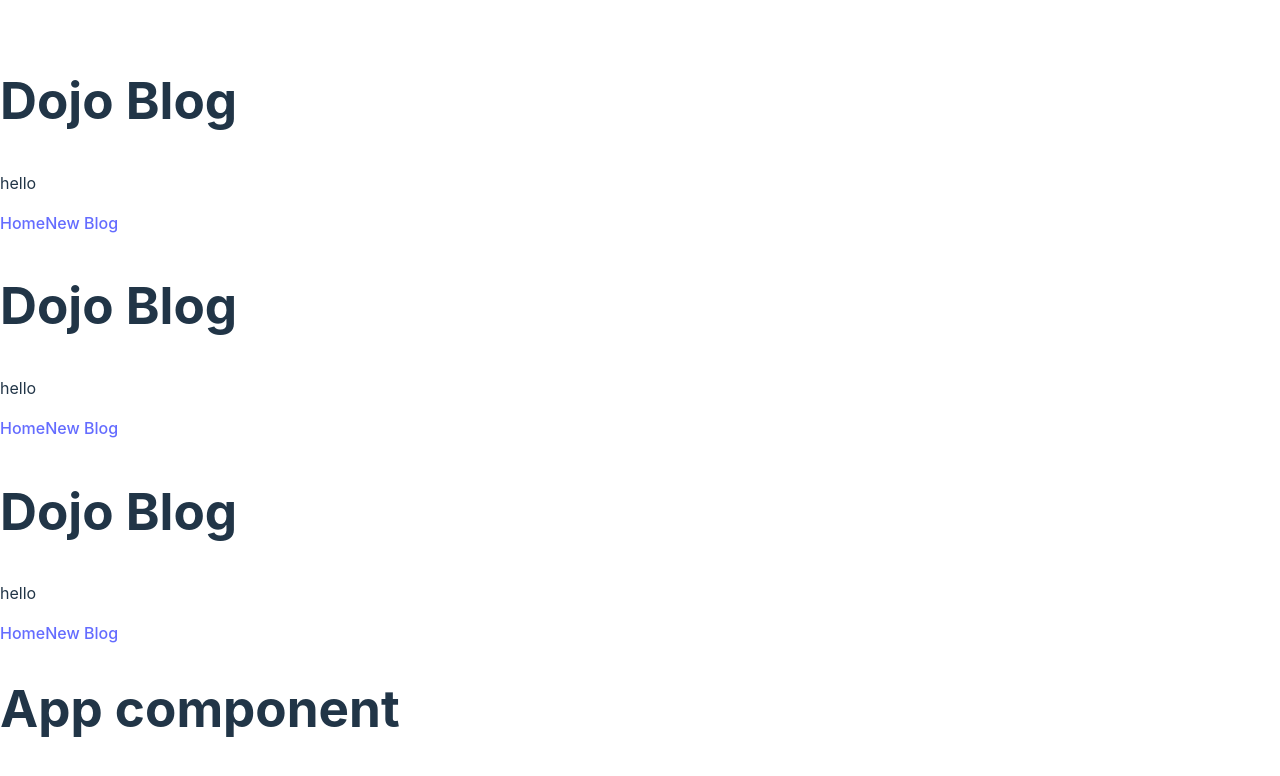
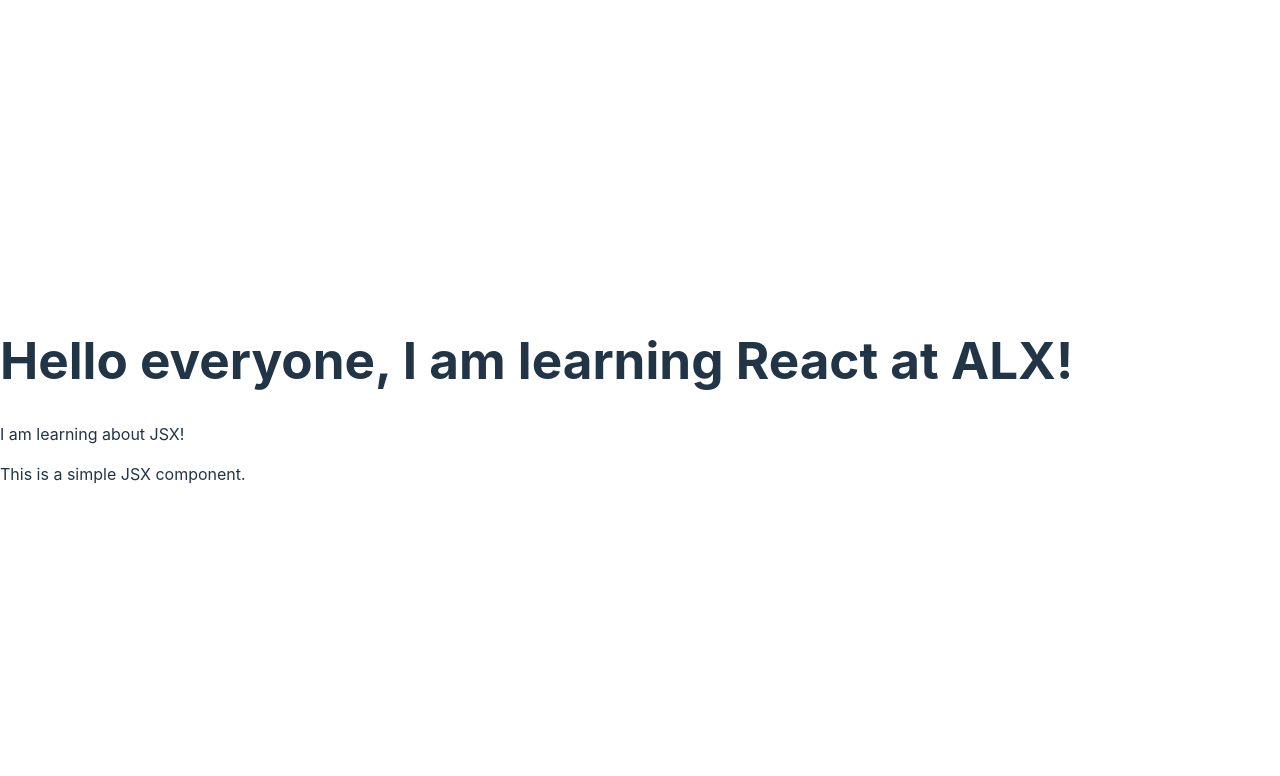
Before and after one commit to Abukoking94/alx-fe-reactjs, a React (Vite) app in the folder alx-react-app/: page / in a window 1280 px wide. Shown: the top 776 px of the page. Built offline with nearby package versions, Linux system fonts and the light colour scheme.

Commit message:
second commit

```diff
--- a/alx-react-app/src/App.jsx
+++ b/alx-react-app/src/App.jsx
@@ -3,17 +3,12 @@
 import viteLogo from "/vite.svg";
 import "./App.css";
 import Navbar from "./Navbar";
+import WelcomeMessage from "./WelcomeMessage";
 
 function App() {
   return (
     <div className="App">
-      <Navbar />
-      <Navbar />
-      <Navbar />
-
-      <div className="content">
-        <h1>App component</h1>
-      </div>
+      <WelcomeMessage />
     </div>
   );
 
--- /dev/null
+++ b/alx-react-app/src/WelcomeMessage.jsx
@@ -0,0 +1,11 @@
+function WelcomeMessage() {
+  return (
+    <div>
+      <h1>Hello everyone, I am learning React at ALX!</h1>
+      <p>I am learning about JSX!</p>
+      <p>This is a simple JSX component.</p>
+    </div>
+  );
+}
+
+export default WelcomeMessage;
```
